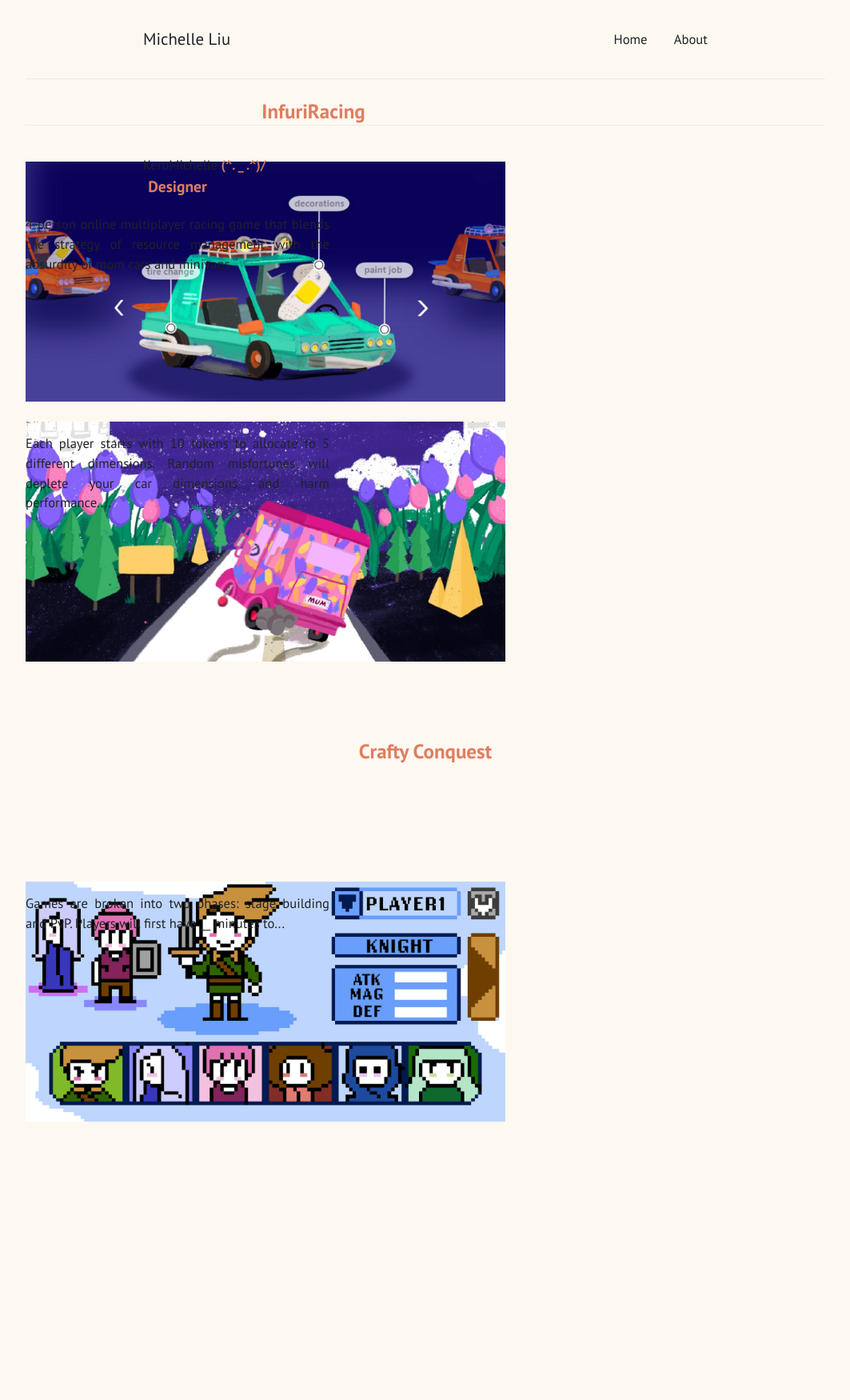
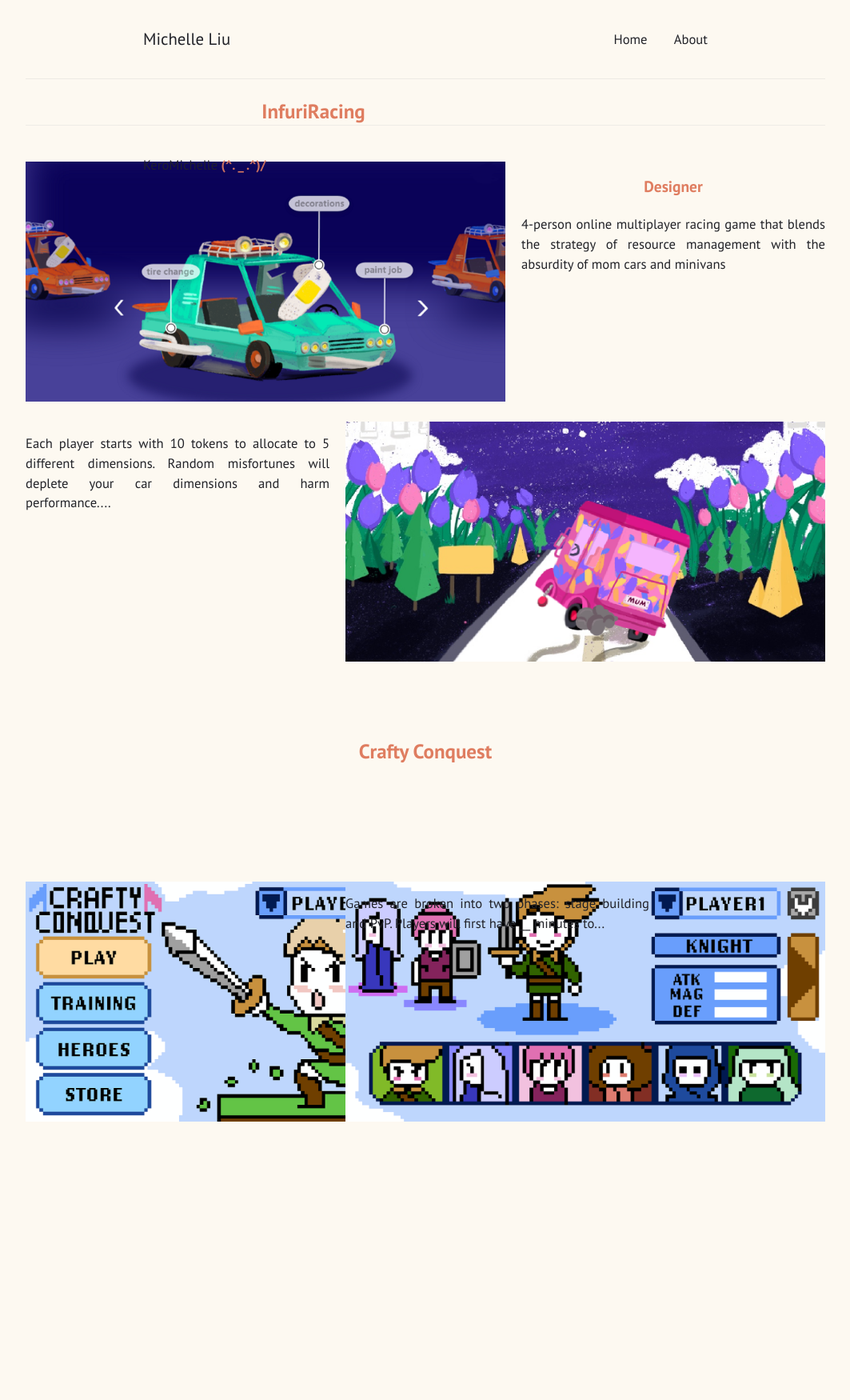
Before and after one commit to KeroMichelle/KeroMichelle.github.io, a Jekyll site: the page built from prototypes.html, in a window 1280 px wide. Shown: the whole page at 80% size, without its empty margins (108-1171 px from the left). Built offline with Jekyll 4.4.1, drawn with Linux system fonts in a browser that asks for light colours.

Commit message:
spacing fix

```diff
--- a/_sass/classes.sass
+++ b/_sass/classes.sass
@@ -161,14 +161,14 @@
 .box-row1-text
   position: absolute
   top: 0
-  left: 620
+  left: 620px
   width: 380px
   height: 300px
 
 .box-row2-image
   position: absolute
   top: 0
-  right: 400px
+  left: 400px
   width: 600px
   height: 300px
 
```
